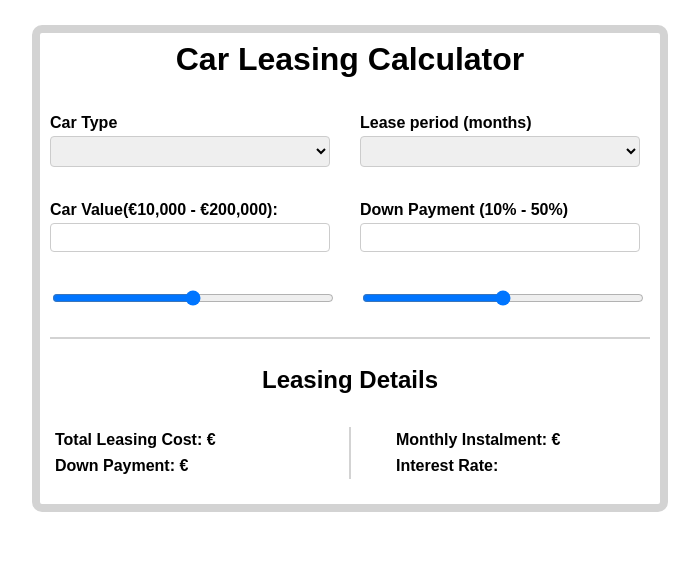
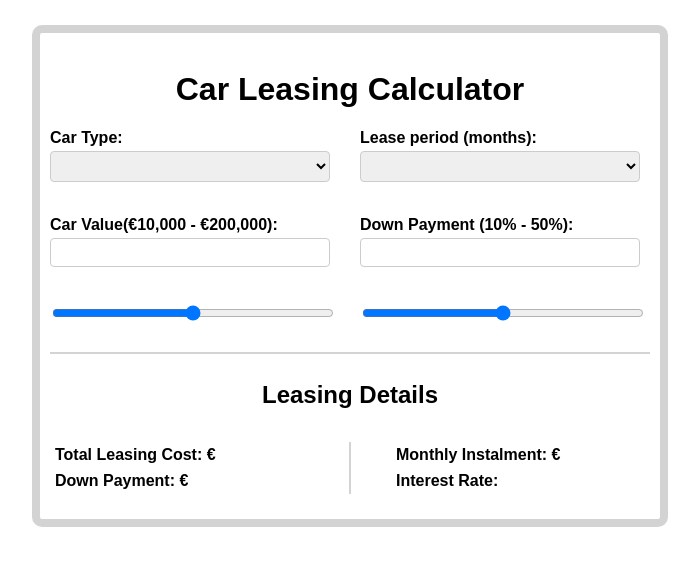
Before and after one commit to SvetlinDimitrov/Car-Leasing-Calculator, a plain HTML site: page CarLeasingApp/index.html in a window 1280 px wide. Shown: the whole page, without its empty margins (290-989 px from the left). Drawn offline with Linux system fonts and the light colour scheme.

Commit message:
fix little issues

```diff
--- a/CarLeasingApp/css/style.css
+++ b/CarLeasingApp/css/style.css
@@ -18,7 +18,8 @@ body {
     font-weight: bold;
     color: black;
     text-align: center;
-    margin-bottom: 20px;
+    margin-top: 30px;
+    margin-bottom: 5px;
 }
 
 .input-wrapper {
--- a/CarLeasingApp/index.html
+++ b/CarLeasingApp/index.html
@@ -11,8 +11,8 @@
 <h1 class="header">Car Leasing Calculator</h1>
 <div class="input-wrapper">
     <div class="input-wrapper--container">
-        <div >
-            <label  for="carType">Car Type</label>
+        <div>
+            <label for="carType">Car Type:</label>
             <select id="carType"></select>
         </div>
         <div>
@@ -28,12 +28,12 @@
     <div class="input-wrapper--container">
 
         <div>
-            <label  for="leasePeriod">Lease period (months)</label>
+            <label for="leasePeriod">Lease period (months):</label>
             <select id="leasePeriod"></select>
         </div>
 
         <div>
-            <label for="downPaymentFromText">Down Payment (10% - 50%)</label>
+            <label for="downPaymentFromText">Down Payment (10% - 50%):</label>
             <input type="number" id="downPaymentFromText"/>
         </div>
         <div>
```
